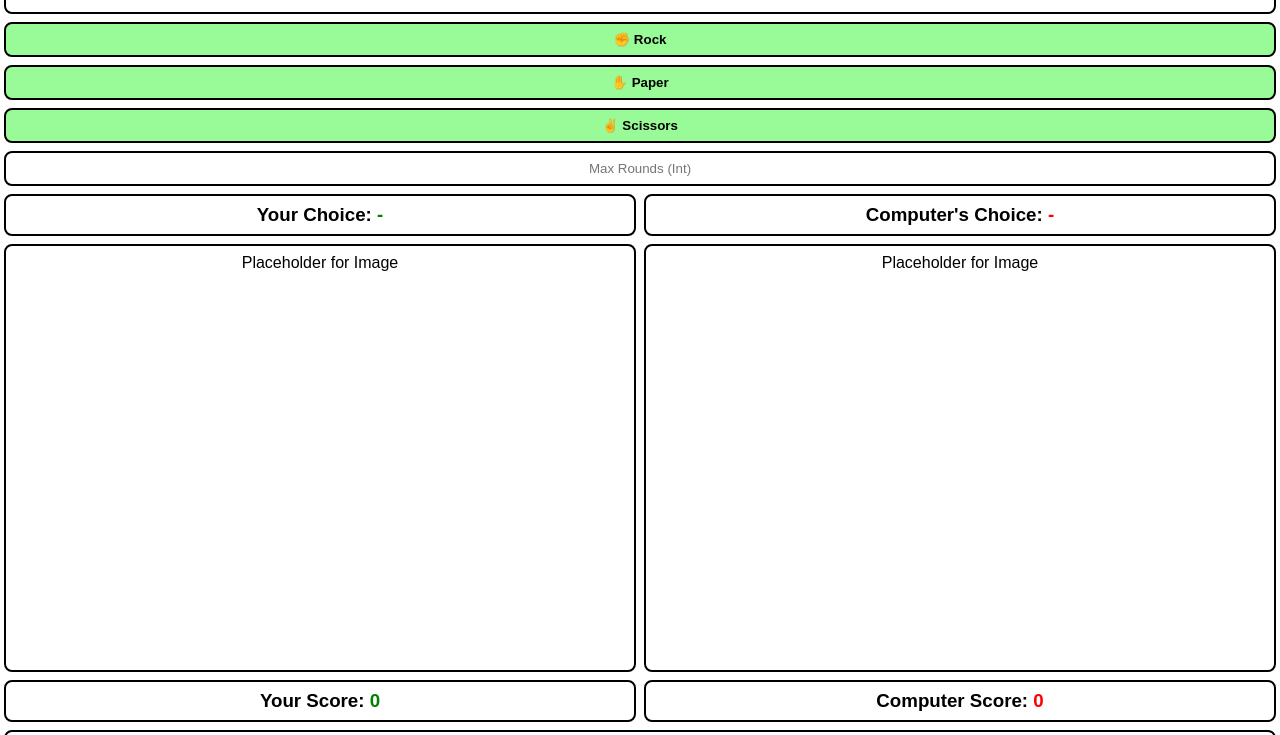
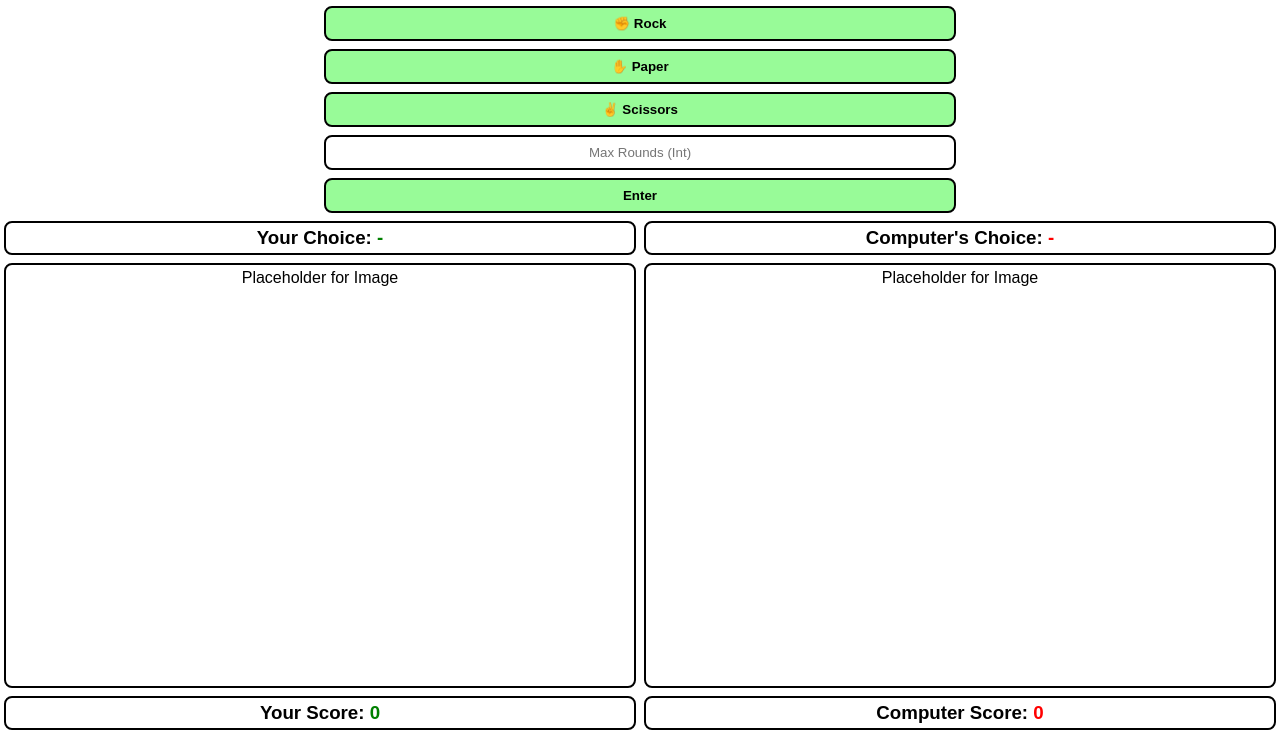
Before and after one commit to ledwards-robellum/javascript-rock-paper-scissors, a plain HTML site: page index.html in a window 1280 px wide. Shown: the part 103-838 px from the top of the page. Drawn offline with Linux system fonts and the light colour scheme.

Commit message:
Update the UI to look cleaner
Some elements now have half width; emojis added to decorate.

```diff
--- a/index.html
+++ b/index.html
@@ -11,10 +11,14 @@
     <div class="vertical container">
       <h1 id="title">Rock, Paper, Scissors</h1>
       <h2 id="round-result">Make a move to start!</h2>
-      <button class="choice-button" onclick="playGame('rock')">✊ Rock</button>
-      <button class="choice-button" onclick="playGame('paper')">✋ Paper</button>
-      <button class="choice-button" onclick="playGame('scissors')">✌ Scissors</button>
-      <input id="round-max-input" placeholder="Max Rounds (Int)">
+
+      <div class="half">
+        <button class="choice-button" onclick="playGame('rock')">✊ Rock</button>
+        <button class="choice-button" onclick="playGame('paper')">✋ Paper</button>
+        <button class="choice-button" onclick="playGame('scissors')">✌ Scissors</button>
+        <input id="round-max-input" placeholder="Max Rounds (Int)">
+        <button>Enter</button>
+      </div>
     </div>
     <div class="horizontal container">
       <h3>Your Choice: <span id="player-choice">-</span></h3>
--- a/script.js
+++ b/script.js
@@ -58,14 +58,14 @@ function playGame(playerChoice) {
     }
   } else {
     if (playerScore > computerScore) {
-      result = "You won the game!"
+      result = "👑 You won the game! 👑"
       document.getElementById('round-result').style.backgroundColor = "#008000";
     } else if (playerScore < computerScore) {
-      result = "You lost the game!"
+      result = "🤕You lost the game! 🤕"
       document.getElementById('round-result').style.backgroundColor = "#ff0000";
 
     } else {
-      result = "You tied the game!"
+      result = "🎀 You tied the game! 🎀"
       document.getElementById('round-result').style.backgroundColor = "#d3d3d3";
 
     }
--- a/style.css
+++ b/style.css
@@ -23,6 +23,7 @@ button:hover {
 button:disabled {
   background-color: #d87093;
   border-color: #808080;
+
 }
 
 input {
@@ -49,7 +50,7 @@ input {
 .horizontal > * {
   flex: 1;
   margin: 4px;
-  padding: 8px;
+  padding: 4px;
   border-width: 2px;
   border-style: solid;
   border-radius: 8px;
@@ -69,11 +70,24 @@ input {
   border-radius: 8px;
 }
 
+.half {
+  display: flex;
+  flex-direction: column;
+  width: 50%;
+  padding: 0;
+  margin: 0;
+  border: 0;
+  align-self: center;
+}
+
+.half * {
+  flex: 1;
+}
+
 #main-container {
   display: flex;
   flex: 1;
   flex-direction: column;
-  justify-content: space-between;
   min-height: 100vh;
 }
 
@@ -90,7 +104,3 @@ input {
 #computer-score {
   color: #ff0000;
 }
-
-#round-result {
-  font-style: italic;
-}
```
